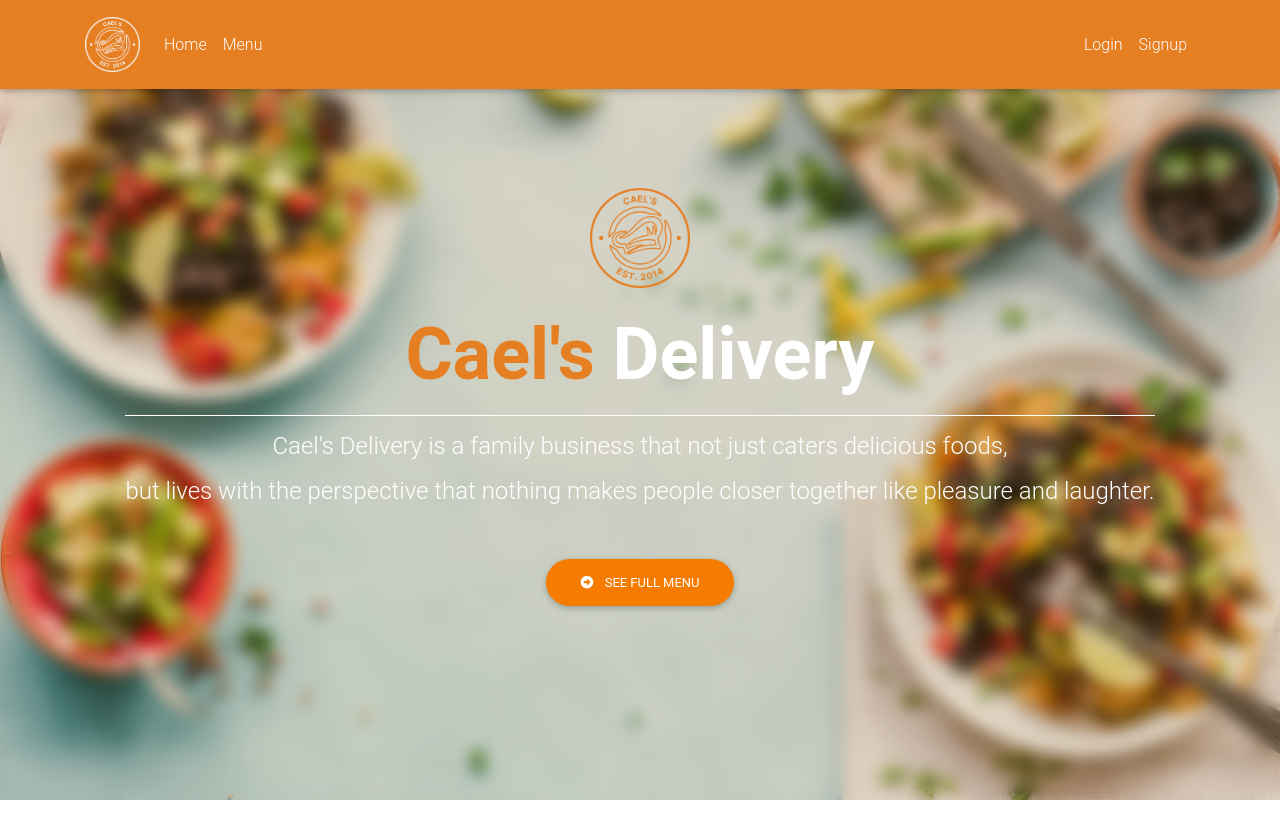
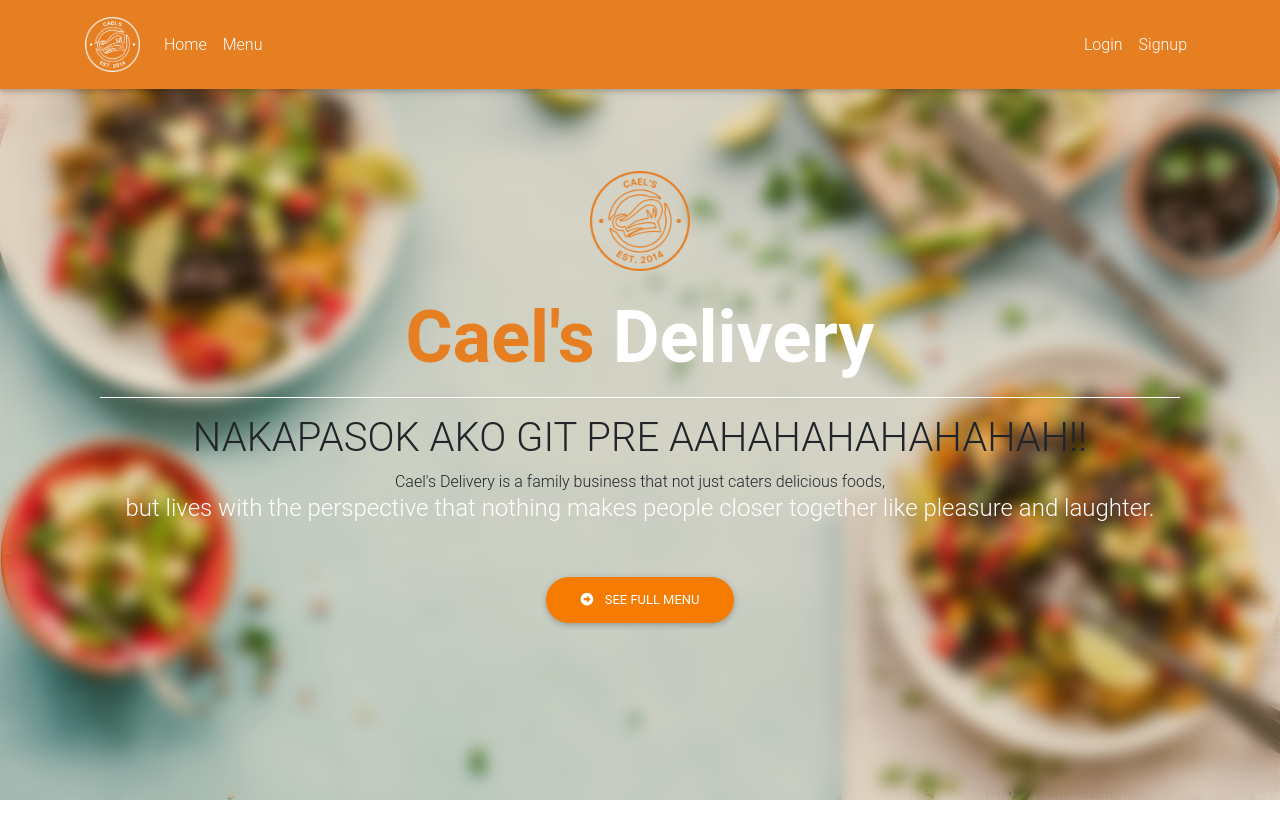
Before and after one commit to Karbi1401/cael-app, a PHP site: page /myapp/ in a window 1280 px wide. Shown: the top 840 px of the page. Run offline with PHP 8.4, Linux system fonts and the light colour scheme; some libraries are stand-ins or nearby versions; some web fonts are replaced.

Commit message:
NAGDAGDAG AKO H1 ULE

```diff
--- a/app/views/pages/index.php
+++ b/app/views/pages/index.php
@@ -15,6 +15,7 @@
                 </h2>
                 <hr class="hr-light" />
                 <h4 class="subtext-header white-text mt-2 mb-3">
+                <h1>NAKAPASOK AKO GIT PRE AAHAHAHAHAHAHAH!!</h1>
                   Cael's Delivery is a family business that not just caters delicious foods,
                 </h4>
                 <h4 class="mb-5 white-text clearfix d-none d-md-inline-block">
```
